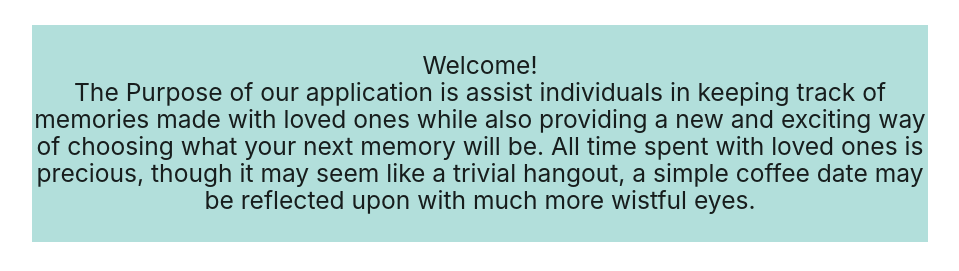
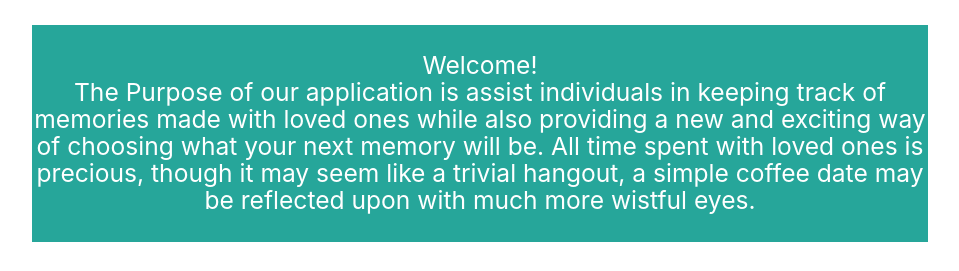
Before and after one commit to heyjudesmom/save-the-date, a Django app: page / in a window 1280 px wide. Shown: the part 389-660 px from the top of the page, without its empty margins (160-1119 px from the left). Run offline with Django 4.2, Linux system fonts and the light colour scheme.

Commit message:
teal landing page text

```diff
--- a/main_app/templates/landing.html
+++ b/main_app/templates/landing.html
@@ -19,7 +19,7 @@
     </div>
 </div>
 <div class="col 12">
-<h5 class="#4db6ac teal lighten-4 center-align">
+<h5 class=" teal lighten-1 center-align white-text">
     <br>
     Welcome!
     <br>
```
Also changed, not shown: README.md.
